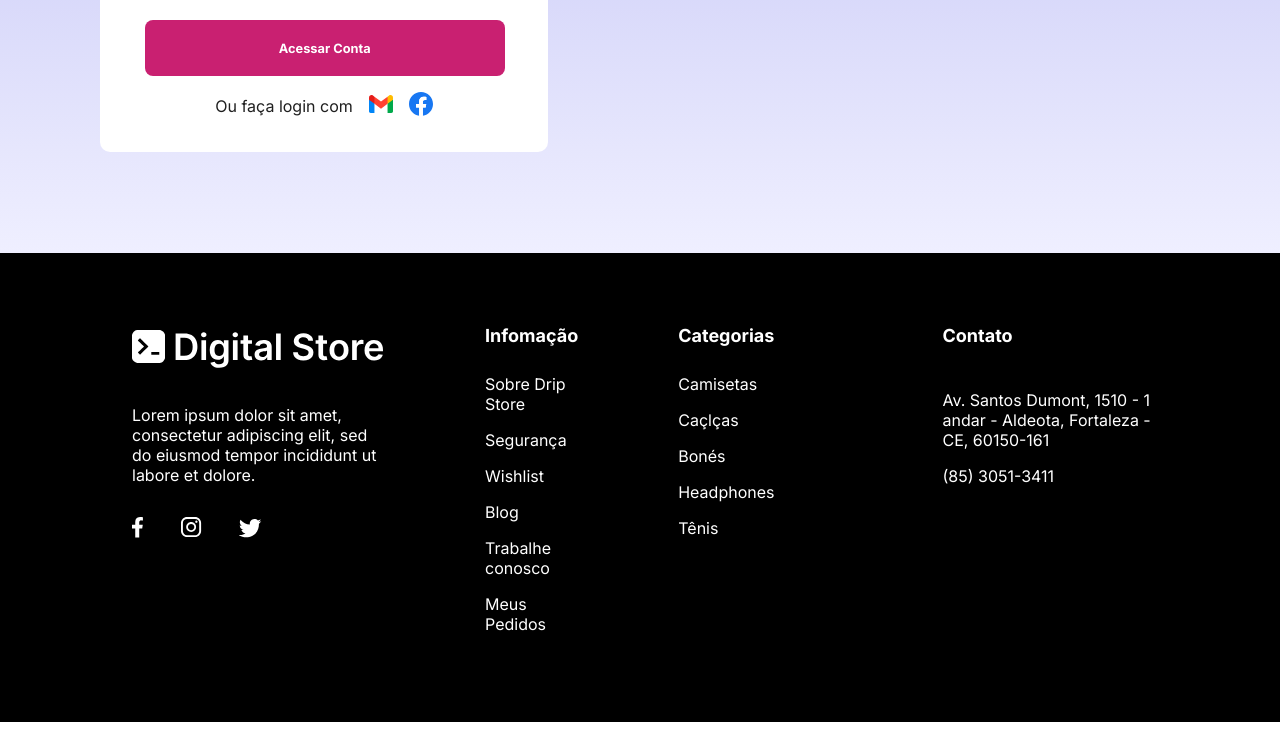
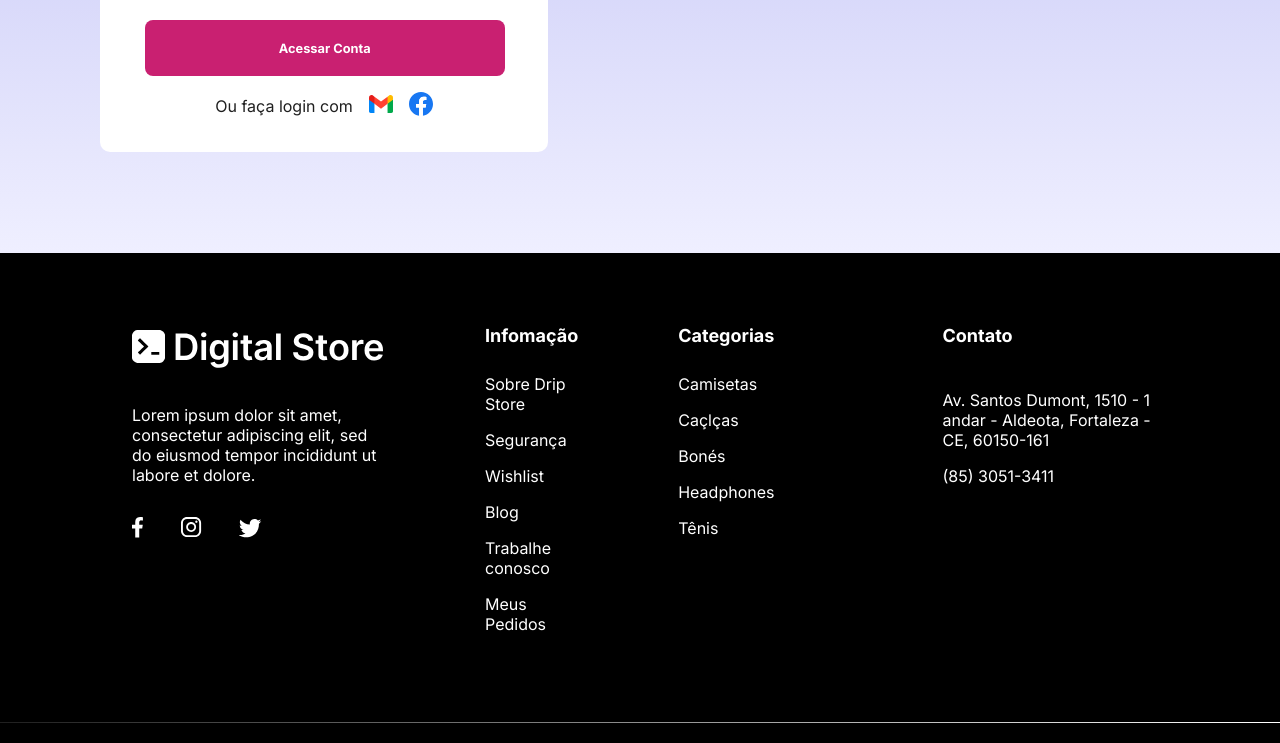
Before and after one commit to jopespfs/inicio_digital_store, a plain HTML site: page index.html in a window 1280 px wide. Shown: the part 499-1242 px from the top of the page. Before the commit the page ends 1221 px from the top, so only its background shows below. Drawn offline with Linux system fonts and the light colour scheme.

Commit message:
ajuste na linha baseboard

```diff
--- a/assets/style.css
+++ b/assets/style.css
@@ -123,6 +123,9 @@ label span{
 
 footer{
   background-color: black;
+}
+
+footer .footer{
   color: white;
   display: flex;
   padding:4.5rem 6.25rem;
@@ -184,3 +187,16 @@ footer ul li{
 .contact p{
   padding-top: 1rem;
 }
+
+.divider-1 {
+  height: 1px;
+  background: linear-gradient(
+      270deg,
+  white,
+  #1F1F1F);
+  }
+
+  h3 .baseboard{
+    justify-content: center;align-items: center;
+
+  }
--- a/index.html
+++ b/index.html
@@ -80,6 +80,7 @@
     </main>
 
     <footer>
+      <div class="footer">
         <div class=about>
           <img class="logo-white" src="assets/images/Digital_logo_white.svg" alt="" />
 
@@ -135,8 +136,13 @@
 
           </ul>
         </div>
+      </div>
 
-      </div>
+      <div class="divider-1"></div>
+
+      <h3 class="baseboard">2023 Digital College</h3>
+
     </footer>
+
   </body>
 </html>
```
Lines whose indentation alone changed are shown as unchanged.
